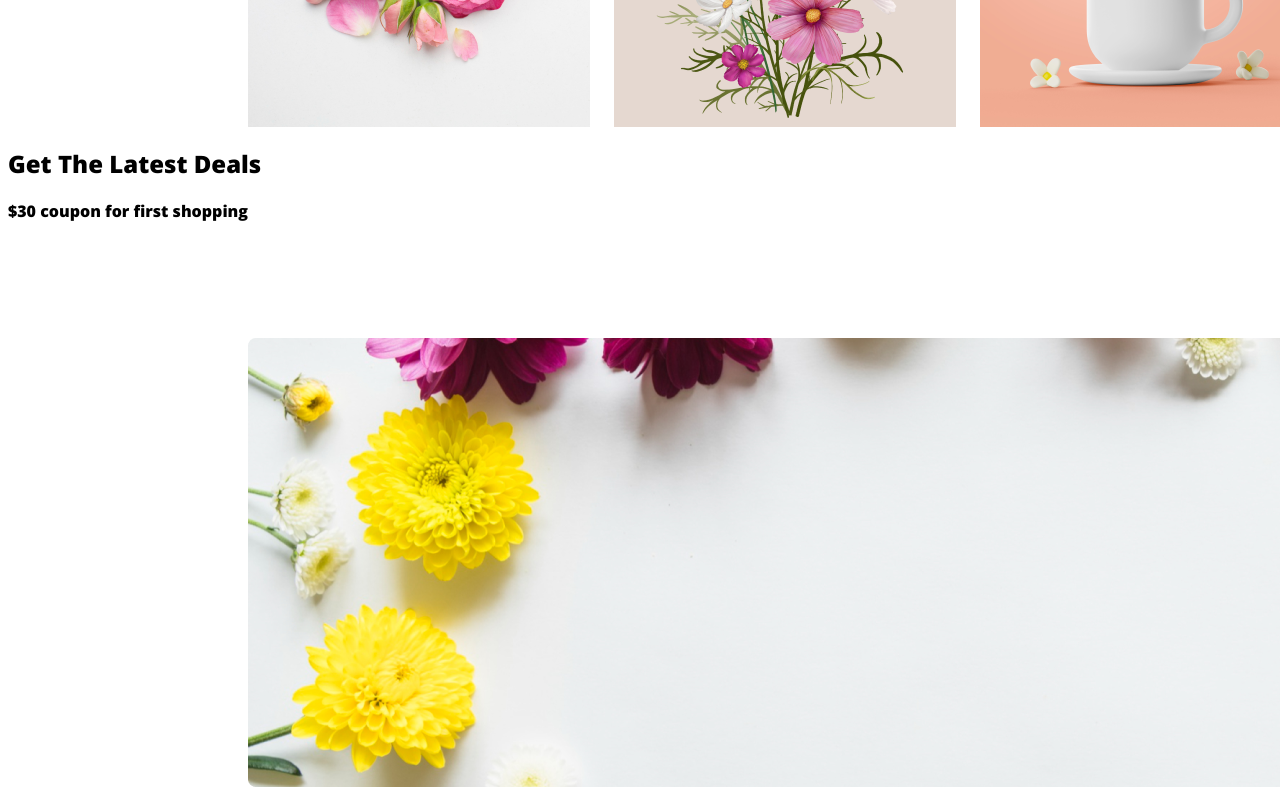
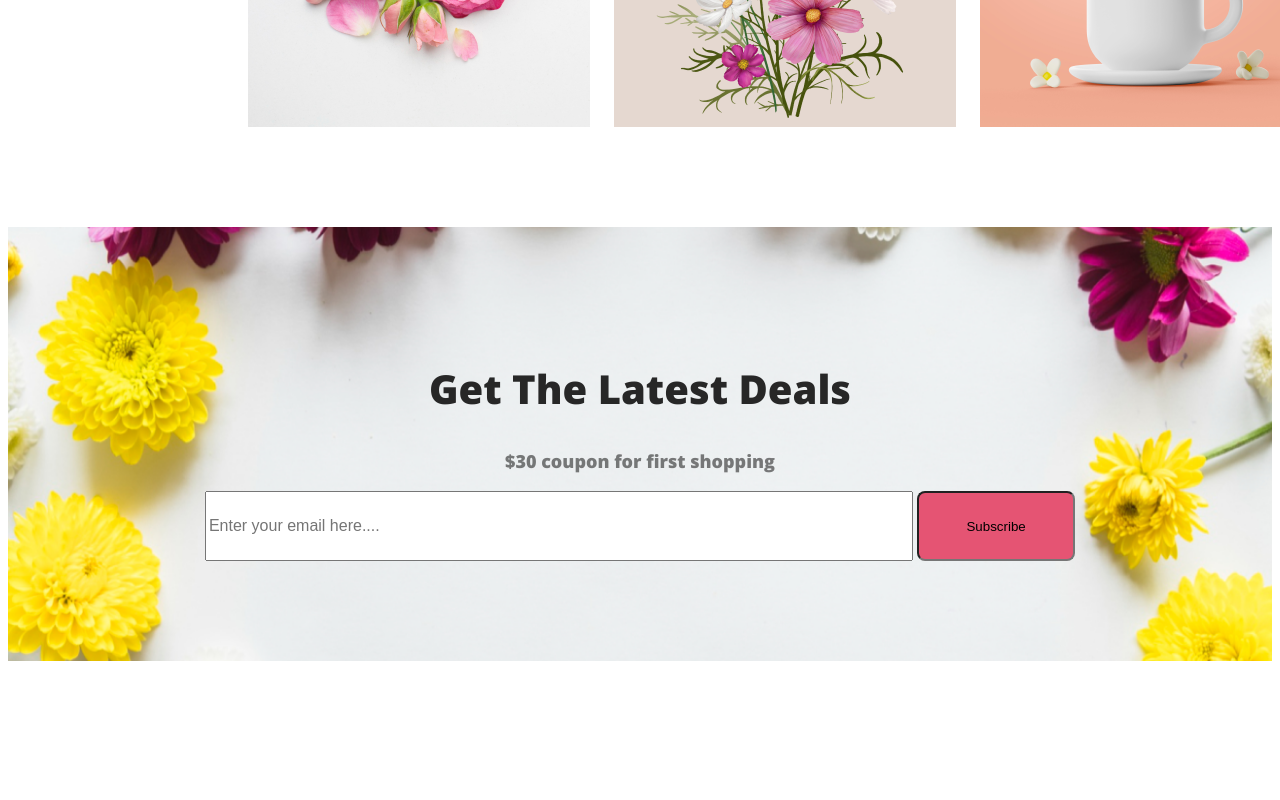
Before and after one commit to Tanjir-Tapu/assignment-1, a plain HTML site: page index.html in a window 1280 px wide. Shown: the part 3288-4088 px from the top of the page. After the commit the page ends 3957 px from the top, so only its background shows below. Drawn offline with nearby package versions, Linux system fonts and the light colour scheme.

Commit message:
add code

```diff
--- a/index.html
+++ b/index.html
@@ -91,11 +91,13 @@
             </div>
             <div>
                 <div class="last-section">
-                    <h2>Get The Latest Deals</h2>
-                    <p>$30 coupon for first shopping</p>
+                    <h2 class="yyy">Get The Latest Deals</h2>
+                    <p class="rrr">$30 coupon for first shopping</p>
+                    <input class="your-email" type="text" placeholder="Enter your email here....">
+                    <input id="bttn" class="btn" type="Subscribe" value="Subscribe">
                  </div>
+
             </div>
-            <img class="fff" src="Rectangle 9.png" alt="">
 
         </section>
 
--- a/styel.css
+++ b/styel.css
@@ -177,6 +177,7 @@ button {
     align-items: center;
     justify-content: space-around;
     gap: 50px;
+    border-radius: 8px;
 
 
 }
@@ -208,7 +209,8 @@ button {
     justify-content: center;
     align-items: center;
 }
-.instra-title{
+
+.instra-title {
     color: #272727;
     text-align: center;
     font-size: 40px;
@@ -218,7 +220,8 @@ button {
     padding-left: 870px;
     padding-right: 870px;
 }
-.instra-title-p{
+
+.instra-title-p {
     color: #27272799;
     text-align: center;
     width: 594px;
@@ -227,16 +230,61 @@ button {
     padding-right: 663px;
     margin-top: 24px;
 }
-.four-photo{
+
+.four-photo {
     margin-left: 240px;
     margin-right: 240px;
     margin-top: 30px;
     display: flex;
     align-items: center;
     gap: 24px;
+    margin-bottom: 100px;
 }
-.fff{
+
+.fff {
     padding-left: 240px;
     padding-right: 240px;
     padding-top: 100px;
 }
+
+.last-section {
+    text-align: center;
+    padding-top: 100px;
+    padding-bottom: 100px;
+    background-image: url('Rectangle\ 9.png');
+    background-repeat: no-repeat;
+    background-position: center;
+    background-size: 1400px 500px;
+
+}
+.yyy{
+    color: #272727;
+text-align: center;
+font-size: 40px;
+align-items: center;
+}
+.rrr{
+    color: #27272799;
+text-align: center;
+font-size: 18px;
+gap: 16;
+
+}
+.your-email{
+    color: #27272799;
+text-align: center;
+font-size: 16px;
+width: 700px;
+height: 64px;
+text-align: left;
+}
+.btn{
+    width: 150px;
+    height: 64px;
+    border-radius: 8px;
+background: #E55473;
+text-align: center;
+}
+#bttn{
+
+}
```
